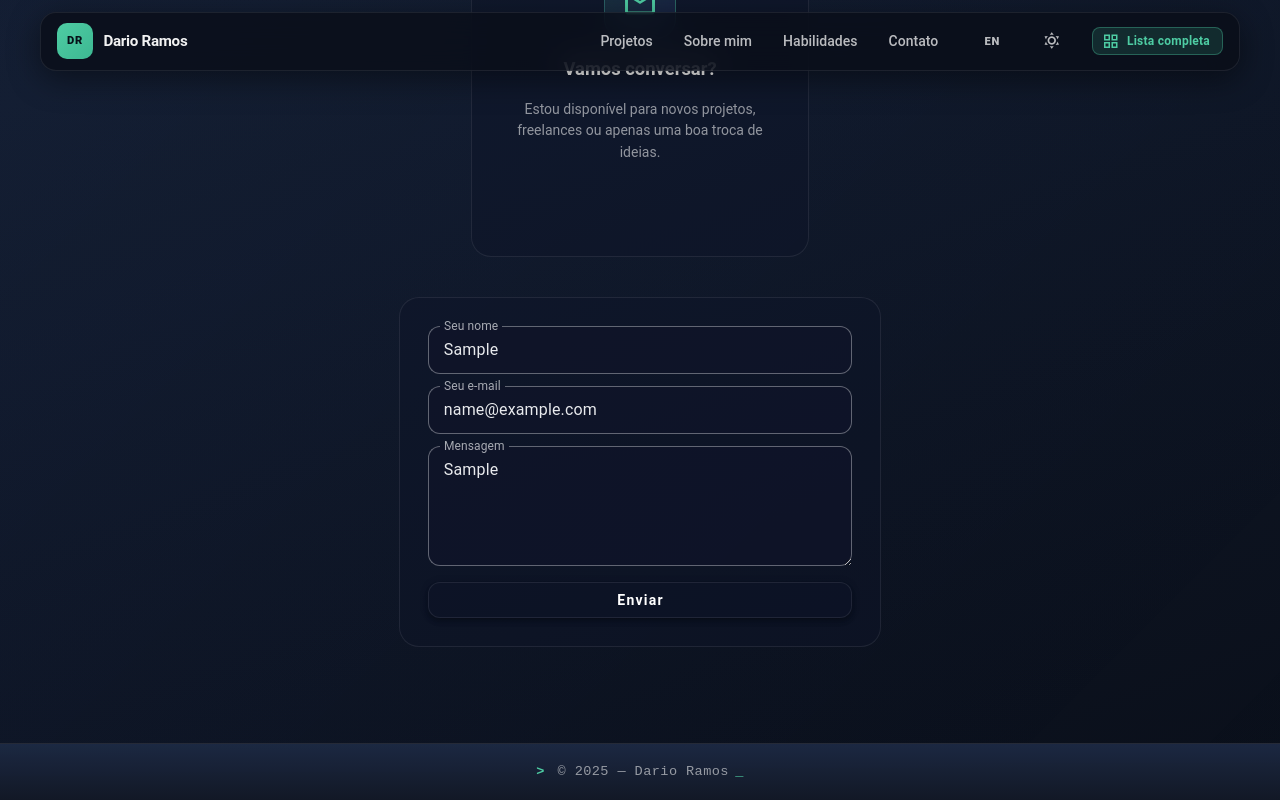
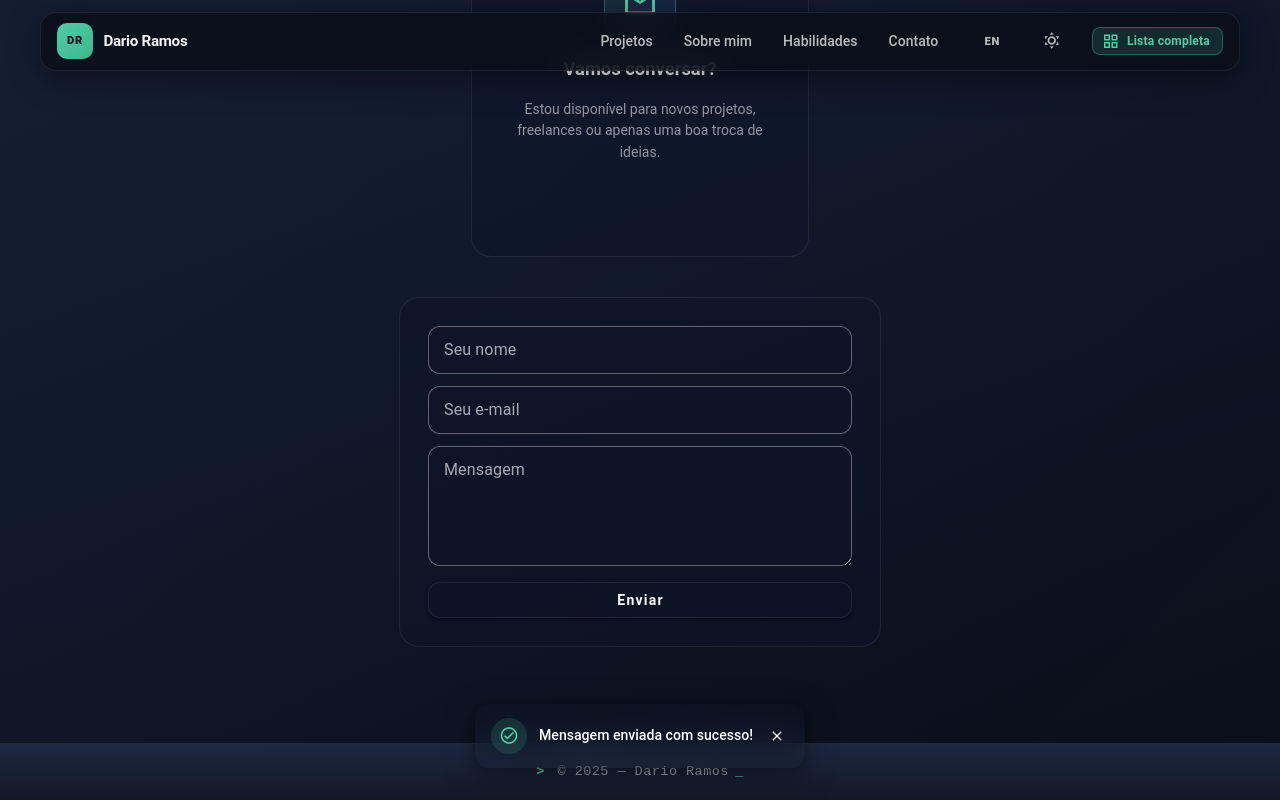
Before and after one commit to afsdari0/Portfolio, a Vue app: page / in a window 1280 px wide. Both pictures are taken after typing "Sample", "name@example.com", "Sample" into the empty fields and a click on the button "Enviar". Shown: the part 2596-3396 px from the top of the page. Built offline with nearby package versions, Linux system fonts and the light colour scheme; some icons are missing; a small style sheet from the web is missing.

Commit message:
Remake 0.2.2

```diff
--- a/components.d.ts
+++ b/components.d.ts
@@ -8,6 +8,7 @@ export {}
 /* prettier-ignore */
 declare module 'vue' {
   export interface GlobalComponents {
+    AppToast: typeof import('./src/components/AppToast.vue')['default']
     CarouselProjects: typeof import('./src/components/carouselProjects.vue')['default']
     DialogProjects: typeof import('./src/components/dialogProjects.vue')['default']
     Footer: typeof import('./src/components/footer.vue')['default']
--- a/package.json
+++ b/package.json
@@ -10,6 +10,7 @@
     "lint": "eslint . --fix"
   },
   "dependencies": {
+    "@emailjs/browser": "^4.4.1",
     "@fontsource/roboto": "5.2.6",
     "@jamescoyle/vue-icon": "^0.1.2",
     "@mdi/font": "7.4.47",
--- /dev/null
+++ b/src/components/AppToast.vue
@@ -0,0 +1,186 @@
+<template>
+  <Teleport to="body">
+    <Transition name="toast">
+      <div v-if="visible" class="app-toast" :class="`app-toast--${color}`" role="alert">
+        <div class="app-toast__icon-wrap">
+          <v-icon size="20" class="app-toast__icon">{{ icon }}</v-icon>
+        </div>
+        <span class="app-toast__message">{{ message }}</span>
+        <button class="app-toast__close" @click="visible = false" aria-label="Fechar">
+          <v-icon size="16">mdi-close</v-icon>
+        </button>
+        <div class="app-toast__progress">
+          <div class="app-toast__progress-bar" :style="{ animationDuration: timeout + 'ms' }" />
+        </div>
+      </div>
+    </Transition>
+  </Teleport>
+</template>
+
+<script setup>
+import { ref, watch, computed } from 'vue'
+
+const props = defineProps({
+  modelValue: { type: Boolean, default: false },
+  message: { type: String, default: '' },
+  color: { type: String, default: 'success' },
+  timeout: { type: Number, default: 4000 },
+})
+
+const emit = defineEmits(['update:modelValue'])
+
+const visible = ref(props.modelValue)
+let timer = null
+
+const icon = computed(() => {
+  if (props.color === 'success') return 'mdi-check-circle-outline'
+  if (props.color === 'error') return 'mdi-alert-circle-outline'
+  if (props.color === 'warning') return 'mdi-alert-outline'
+  return 'mdi-information-outline'
+})
+
+watch(() => props.modelValue, (val) => {
+  visible.value = val
+  if (val) {
+    clearTimeout(timer)
+    timer = setTimeout(() => {
+      visible.value = false
+      emit('update:modelValue', false)
+    }, props.timeout)
+  }
+})
+
+watch(visible, (val) => {
+  if (!val) emit('update:modelValue', false)
+})
+</script>
+
+<style scoped>
+.app-toast {
+  position: fixed;
+  bottom: 32px;
+  left: 50%;
+  transform: translateX(-50%);
+  z-index: 9999;
+  min-width: 320px;
+  max-width: 480px;
+  display: flex;
+  align-items: center;
+  gap: 12px;
+  padding: 14px 16px;
+  border-radius: 14px;
+  background: var(--bg-glass);
+  backdrop-filter: blur(18px);
+  -webkit-backdrop-filter: blur(18px);
+  border: 1px solid var(--border-subtle);
+  box-shadow: 0 8px 32px rgba(0, 0, 0, 0.35), 0 2px 8px rgba(0, 0, 0, 0.2);
+  overflow: hidden;
+}
+
+/* Barra lateral colorida */
+.app-toast::before {
+  content: '';
+  position: absolute;
+  left: 0;
+  top: 0;
+  bottom: 0;
+  width: 3px;
+  border-radius: 14px 0 0 14px;
+}
+
+.app-toast--success::before { background: linear-gradient(to bottom, var(--accent-teal), var(--accent-blue)); }
+.app-toast--error::before   { background: linear-gradient(to bottom, #f43f5e, #a855f7); }
+.app-toast--warning::before { background: linear-gradient(to bottom, #f59e0b, #f97316); }
+
+/* Ícone */
+.app-toast__icon-wrap {
+  flex-shrink: 0;
+  width: 36px;
+  height: 36px;
+  border-radius: 50%;
+  display: flex;
+  align-items: center;
+  justify-content: center;
+}
+
+.app-toast--success .app-toast__icon-wrap { background: rgba(78, 204, 163, 0.15); }
+.app-toast--error   .app-toast__icon-wrap { background: rgba(244, 63, 94, 0.15); }
+.app-toast--warning .app-toast__icon-wrap { background: rgba(245, 158, 11, 0.15); }
+
+.app-toast--success .app-toast__icon { color: var(--accent-teal); }
+.app-toast--error   .app-toast__icon { color: #f43f5e; }
+.app-toast--warning .app-toast__icon { color: #f59e0b; }
+
+/* Mensagem */
+.app-toast__message {
+  flex: 1;
+  font-size: 0.88rem;
+  font-weight: 500;
+  color: var(--text-primary);
+  line-height: 1.4;
+}
+
+/* Fechar */
+.app-toast__close {
+  flex-shrink: 0;
+  background: none;
+  border: none;
+  cursor: pointer;
+  color: var(--text-muted);
+  display: flex;
+  align-items: center;
+  padding: 4px;
+  border-radius: 6px;
+  transition: color 0.2s, background 0.2s;
+}
+.app-toast__close:hover {
+  color: var(--text-primary);
+  background: var(--border-subtle);
+}
+
+/* Barra de progresso */
+.app-toast__progress {
+  position: absolute;
+  bottom: 0;
+  left: 0;
+  right: 0;
+  height: 2px;
+  background: var(--border-subtle);
+}
+
+.app-toast__progress-bar {
+  height: 100%;
+  animation: toastProgress linear forwards;
+}
+
+.app-toast--success .app-toast__progress-bar { background: linear-gradient(to right, var(--accent-teal), var(--accent-blue)); }
+.app-toast--error   .app-toast__progress-bar { background: linear-gradient(to right, #f43f5e, #a855f7); }
+.app-toast--warning .app-toast__progress-bar { background: linear-gradient(to right, #f59e0b, #f97316); }
+
+@keyframes toastProgress {
+  from { width: 100%; }
+  to   { width: 0%; }
+}
+
+/* Transição de entrada/saída */
+.toast-enter-active {
+  animation: toastIn 0.35s cubic-bezier(0.34, 1.56, 0.64, 1);
+}
+.toast-leave-active {
+  animation: toastOut 0.25s ease-in forwards;
+}
+
+@keyframes toastIn {
+  from { opacity: 0; transform: translateX(-50%) translateY(20px) scale(0.95); }
+  to   { opacity: 1; transform: translateX(-50%) translateY(0)    scale(1); }
+}
+
+@keyframes toastOut {
+  from { opacity: 1; transform: translateX(-50%) translateY(0)    scale(1); }
+  to   { opacity: 0; transform: translateX(-50%) translateY(12px) scale(0.96); }
+}
+
+@media (prefers-reduced-motion: reduce) {
+  .toast-enter-active, .toast-leave-active { animation: none; }
+}
+</style>
--- a/src/locales/en.json
+++ b/src/locales/en.json
@@ -57,7 +57,8 @@
     "messageLabel": "Message",
     "send": "Send",
     "fillAll": "Please fill in all required fields!",
-    "sent": "Message sent successfully!"
+    "sent": "Message sent successfully!",
+    "error": "Failed to send message. Please try again."
   },
   "allProjects": {
     "title": "My projects",
--- a/src/locales/pt-BR.json
+++ b/src/locales/pt-BR.json
@@ -57,7 +57,8 @@
     "messageLabel": "Mensagem",
     "send": "Enviar",
     "fillAll": "Por favor, preencha todos os campos obrigatórios!",
-    "sent": "Mensagem enviada com sucesso!"
+    "sent": "Mensagem enviada com sucesso!",
+    "error": "Erro ao enviar mensagem. Tente novamente."
   },
   "allProjects": {
     "title": "Meus projetos",
--- a/src/pages/allProjects.vue
+++ b/src/pages/allProjects.vue
@@ -9,15 +9,15 @@
           class="all-projects-hero section-animate is-visible"
           aria-labelledby="all-projects-heading"
         >
-          <h1 id="all-projects-heading" class="h1IndexTitless all-projects-title">{{ $t('allProjects.title') }}</h1>
+.          <h1 id="all-projects-heading" class="h1IndexTitless all-projects-title">Meus projetos</h1>
           <p class="textSubtitleProjectsPage text-body-2 text-medium-emphasis mt-2 mb-4">
-            {{ $t('allProjects.subtitle') }}
+            Explore todos os trabalhos e filtre por categoria.
           </p>
 
           <!-- Stats de rank -->
           <div class="rank-stats" aria-label="Distribuição por rank">
             <span class="all-projects-total">
-              {{ projects.length }} {{ projects.length !== 1 ? $t('allProjects.projectCount', { count: projects.length }).split('|')[1]?.trim() || 'projects' : $t('allProjects.projectCount', { count: 1 }).split('|')[0]?.trim() || 'project' }}
+              {{ projects.length }} projeto{{ projects.length !== 1 ? 's' : '' }}
             </span>
             <template v-for="(meta, rank) in RANK_META" :key="rank">
               <span
@@ -41,11 +41,14 @@
 
 <script setup>
 import { computed } from "vue"
-import { useI18n } from "vue-i18n"
 import { projects } from "@/data/projects"
-import { RANK_META } from "@/data/rankMeta"
 
-const { t } = useI18n()
+const RANK_META = {
+  S: { icon: "mdi-crown",         label: "Lendário" },
+  A: { icon: "mdi-star",          label: "Épico"    },
+  B: { icon: "mdi-diamond-stone", label: "Raro"     },
+  C: { icon: "mdi-shield",        label: "Comum"    },
+}
 
 const rankCount = computed(() => {
   return projects.reduce((acc, p) => {
@@ -59,15 +62,7 @@ const rankCount = computed(() => {
 .all-projects-total {
   font-size: 0.8rem;
   font-weight: 600;
-  color: var(--text-muted);
+  color: rgba(255, 255, 255, 0.55);
   letter-spacing: 0.04em;
 }
-
-.all-projects-title {
-  color: var(--text-primary);
-}
-
-.textSubtitleProjectsPage {
-  color: var(--text-secondary);
-}
 </style>
--- a/src/pages/index.vue
+++ b/src/pages/index.vue
@@ -264,7 +264,13 @@
                     hide-details="auto"
                     required
                   />
-                  <v-btn type="submit" class="glow-btn mt-4 contact-submit-btn" block>
+                  <v-btn
+                    type="submit"
+                    class="glow-btn mt-4 contact-submit-btn"
+                    block
+                    :loading="sending"
+                    :disabled="sending"
+                  >
                     {{ $t('contact.send') }}
                   </v-btn>
                 </v-form>
@@ -276,15 +282,23 @@
       </main>
     </v-container>
     <Footer />
+
+    <AppToast
+      v-model="snackbar.show"
+      :message="snackbar.message"
+      :color="snackbar.color"
+    />
   </v-container>
 </template>
 
 <script setup>
 import carouselProjects from "@/components/carouselProjects.vue"
+import AppToast from "@/components/AppToast.vue"
 import { ref, watch } from "vue"
 import { useDisplay } from "vuetify"
 import { useI18n } from "vue-i18n"
 import { useScrollAnimation } from "@/composables/useScrollAnimation"
+import emailjs from "@emailjs/browser"
 
 const { t } = useI18n()
 const { smAndDown } = useDisplay()
@@ -392,18 +406,37 @@ watch(dialogSkills, (open) => {
 
 /* ---- Formulário ---- */
 const valid = ref(false)
+const sending = ref(false)
+const snackbar = ref({ show: false, message: '', color: '' })
 const form = ref({
   name: "",
   email: "",
   message: "",
 })
 
-function sendMessage() {
+async function sendMessage() {
   if (!form.value.name || !form.value.email || !form.value.message) {
-    alert(t('contact.fillAll'))
+    snackbar.value = { show: true, message: t('contact.fillAll'), color: 'warning' }
     return
   }
-  console.log("Mensagem enviada:", form.value)
-  alert(t('contact.sent'))
+  sending.value = true
+  try {
+    await emailjs.send(
+      'service_x89w4ls',
+      'template_s5i5rv7',
+      {
+        from_name: form.value.name,
+        from_email: form.value.email,
+        message: form.value.message,
+      },
+      '_rvV2tsfCMC841Ccf'
+    )
+    snackbar.value = { show: true, message: t('contact.sent'), color: 'success' }
+    form.value = { name: '', email: '', message: '' }
+  } catch {
+    snackbar.value = { show: true, message: t('contact.error'), color: 'error' }
+  } finally {
+    sending.value = false
+  }
 }
 </script>
```
Also changed, not shown: 1 other file (tests, documents, lock files or other folders).
